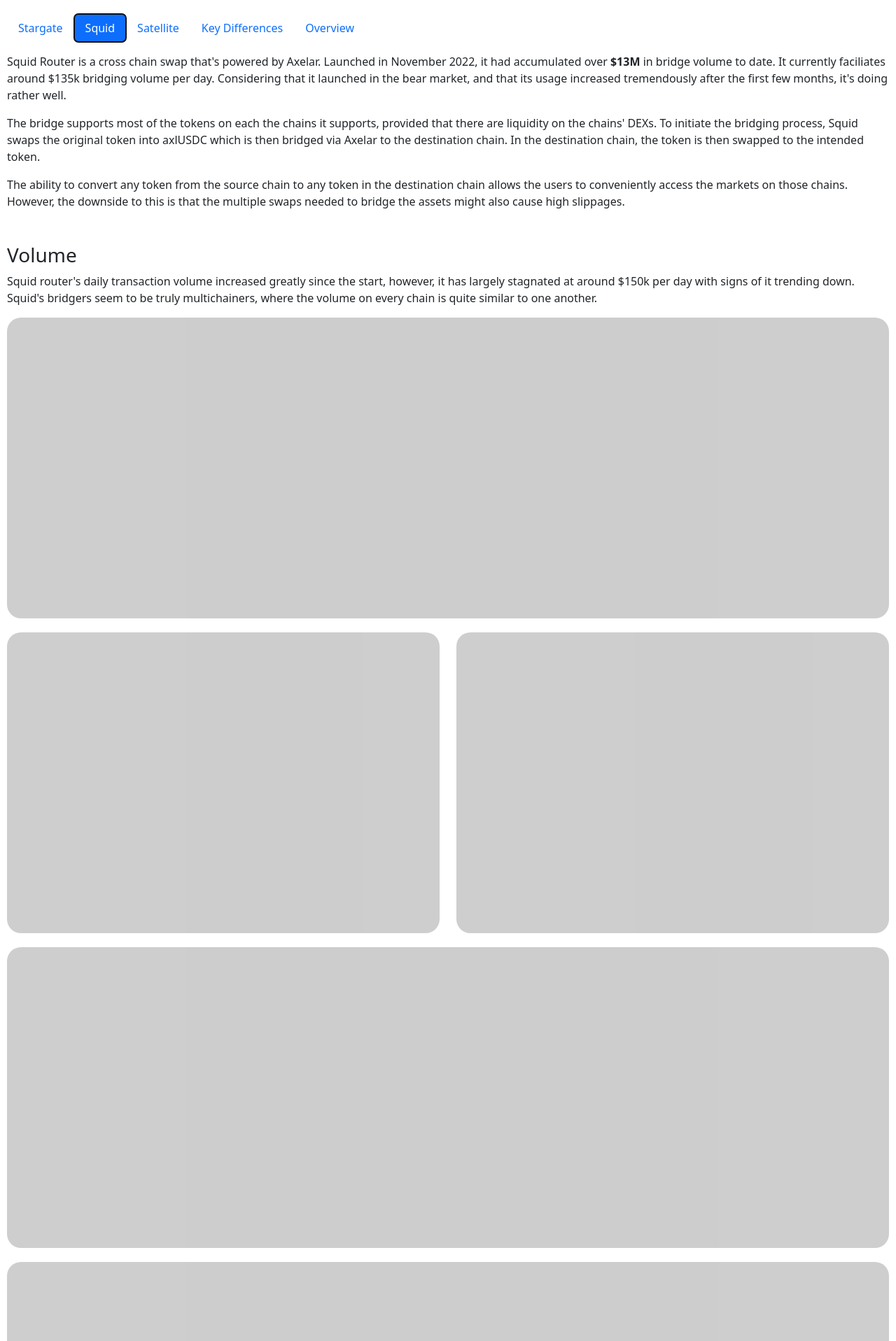
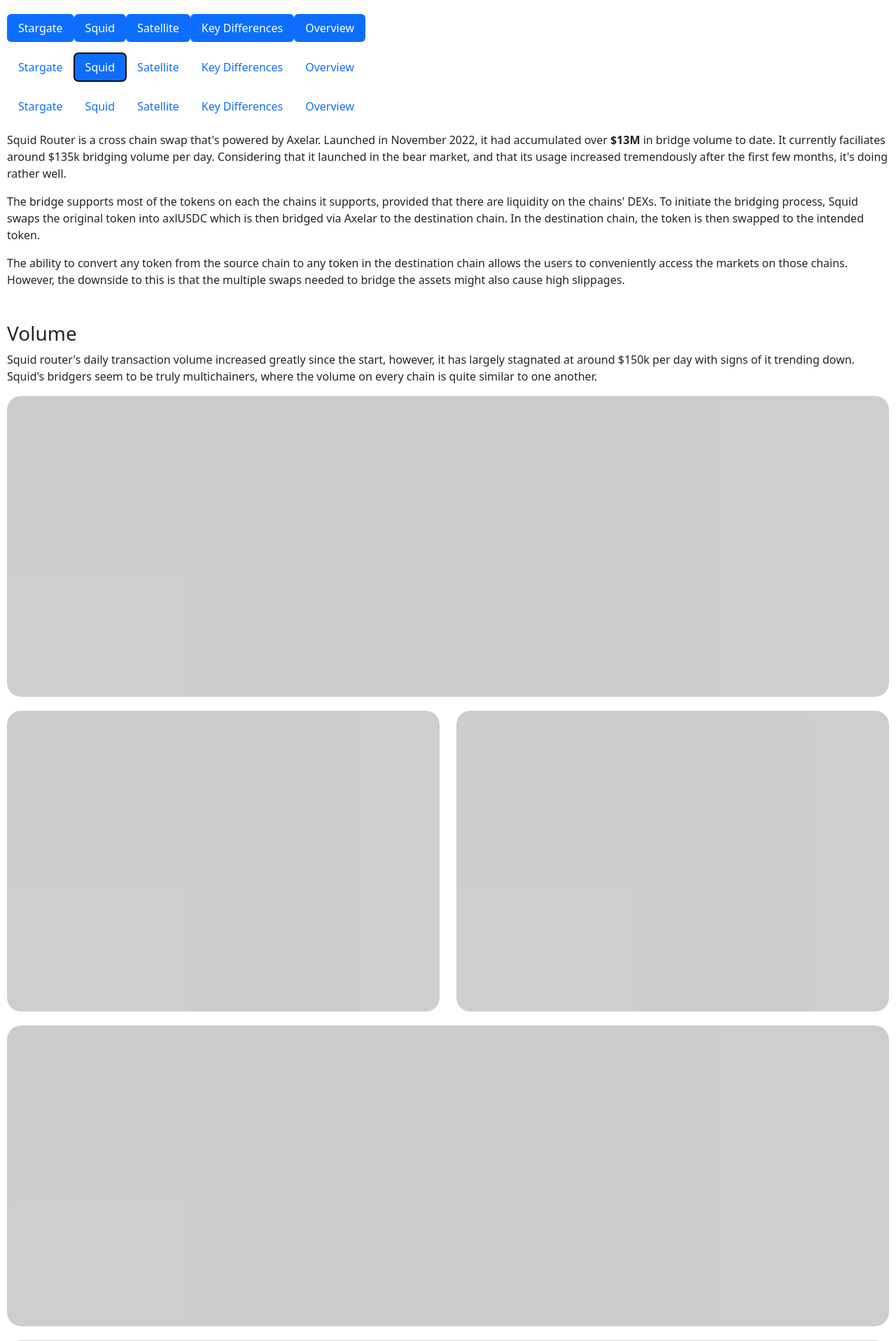
Before and after one commit to KidaCrypto/axelar-bridge-analysis, a Flask app: template website/templates/home.html in a window 1280 px wide, after a click on "Squid". Shown: the top 1917 px of the page at 70% size. Run offline with Flask 3, Linux system fonts and the light colour scheme; the template is opened without the code that fills it, so the values that code supplies are empty.

Commit message:
Added swap data Changed tabs to links

```diff
--- a/website/templates/home.html
+++ b/website/templates/home.html
@@ -36,21 +36,3 @@
 </div>
 
 {% endblock %}
-
-{% block script %}
-<script>
-    async function getGraphFromUrl(url) {
-        let data = await fetch(url);
-        return await data.json();
-    }
-
-    function sleep(ms) {
-        return new Promise(resolve => setTimeout(resolve, ms));
-    }
-
-    $(document).ready(async function(){
-        //let graphHtml = await fetch('/api/median');
-        //$('.graph-container').html(await graphHtml.text());
-    });
-</script>
-{% endblock %}
--- a/website/templates/layout.html
+++ b/website/templates/layout.html
@@ -59,9 +59,37 @@
   </head>
 <body>
 
+    <ul class="nav nav-pills mb-3" id="pills-tab">
+      <li class="nav-item">
+        <a href="/" class="nav-link" id="pills-stargate-tab">Stargate</a>
+      </li>
+      <li class="nav-item">
+        <a href="/squid" class="nav-link" id="pills-squid-tab">Squid</a>
+      </li>
+      <li class="nav-item">
+        <a href="/satellite" class="nav-link" id="pills-satellite-tab">Satellite</a>
+      </li>
+      <li class="nav-item">
+        <a href="/differences" class="nav-link" id="pills-key-differences-tab">Key Differences</a>
+      </li>
+      <li class="nav-item">
+        <a href="/overview" class="nav-link" id="pills-overview-tab">Overview</a>
+      </li>
+    </ul>
     {% block content %}{% endblock %}
     <!-- Bootstrap 5 -->
     <script src="https://cdn.jsdelivr.net/npm/bootstrap@5.2.0/dist/js/bootstrap.bundle.min.js" integrity="sha384-A3rJD856KowSb7dwlZdYEkO39Gagi7vIsF0jrRAoQmDKKtQBHUuLZ9AsSv4jD4Xa" crossorigin="anonymous"></script>
+
+    <script>
+        async function getGraphFromUrl(url) {
+            let data = await fetch(url);
+            return await data.json();
+        }
+
+        function sleep(ms) {
+            return new Promise(resolve => setTimeout(resolve, ms));
+        }
+    </script>
     {% block script %}{% endblock %}
 </body>
 </html>
--- a/website/templates/tab-key-differences.html
+++ b/website/templates/tab-key-differences.html
@@ -0,0 +1,12 @@
+{% extends("layout.html") %}
+{% block content %}
+{% endblock %}
+
+
+{% block script %}
+<script>
+    $(document).ready(async function(){
+        $('#pills-key-differences-tab').addClass('active');
+    });
+</script>
+{% endblock %}
--- a/website/templates/tab-overview.html
+++ b/website/templates/tab-overview.html
@@ -0,0 +1,12 @@
+{% extends("layout.html") %}
+{% block content %}
+{% endblock %}
+
+
+{% block script %}
+<script>
+    $(document).ready(async function(){
+        $('#pills-overview-tab').addClass('active');
+    });
+</script>
+{% endblock %}
--- a/website/templates/tab-satellite.html
+++ b/website/templates/tab-satellite.html
@@ -1,3 +1,5 @@
+{% extends("layout.html") %}
+{% block content %}
 <p>
     Axelar is a bridge that allows seamless cross chain transfers by utilizing their universal token wrappers. For example, USDC from the Ethereum mainnet can be wrapped into axlUSDC which can be bridged to any chain that Axelar supports, including to the Cosmos ecosystem. To date, Axelar had bridged over <strong>$2.2B</strong> in tokens across the EVM and Cosmos.
 </p>
@@ -45,16 +47,44 @@
 <div id="axelar_volume_by_token">
   <div class="loader"></div>
 </div>
+<h3 class="mt-5">Bridger Trading Activities</h3>
+<p>
+    From the graphs, it can be seen that Axelar users are mainly EVM chain users by volume in USD but due to Osmosis having low transaction fee, Osmosis currently has the highest swap transaction count for Axelar users. Axelar users mainly trade on Curve and Uniswap, while Osmosis lags a little bit behind these powerhouses. Judging from this, DeFi mostly happens on EVM chains even if DeFi on Cosmos is cheaper to execute.
+</p>
+<div id="axelar_user_trading_activities_total_amount_usd_date">
+  <div class="loader"></div>
+</div>
+<div id="axelar_user_trading_activities_total_amount_usd_platform">
+  <div class="loader"></div>
+</div>
+<div class="row">
+    <div class="col-sm-12 col-md-6">
+        <div id="axelar_user_trading_activities_total_amount_usd">
+            <div class="loader"></div>
+        </div>
+    </div>
+    <div class="col-sm-12 col-md-6">
+        <div id="axelar_user_trading_activities_total_tx_count">
+            <div class="loader"></div>
+        </div>
+    </div>
+</div>
 
 <div class="graph-container">
 
 </div>
+{% endblock %}
 
 
+
+{% block script %}
 <script>
     $(document).ready(async function(){
+        $('#pills-satellite-tab').addClass('active');
+
         let urls = [
             '/api/axelar_volume',
+            '/api/axelar_user_trading_activities',
         ];
 
         let graphs = await Promise.all(urls.map(url => getGraphFromUrl(url)));
@@ -83,3 +113,4 @@
         }); */
     });
 </script>
+{% endblock %}
--- a/website/templates/tab-squid.html
+++ b/website/templates/tab-squid.html
@@ -1,3 +1,5 @@
+{% extends("layout.html") %}
+{% block content %}
 <p>
     Squid Router is a cross chain swap that's powered by Axelar. Launched in November 2022, it had accumulated over <strong>$13M</strong> in bridge volume to date. It currently faciliates around $135k bridging volume per day. Considering that it launched in the bear market, and that its usage increased tremendously after the first few months, it's doing rather well.
 </p>
@@ -11,7 +13,7 @@
 <p>
     Squid router's daily transaction volume increased greatly since the start, however, it has largely stagnated at around $150k per day with signs of it trending down. Squid's bridgers seem to be truly multichainers, where the volume on every chain is quite similar to one another.
 </p>
-<div id="squid_volume_by_date_usd">
+<div id="squid_volume_by_date_usd" style="width: 100%">
   <div class="loader"></div>
 </div>
 <div class="row">
@@ -26,10 +28,10 @@
         </div>
     </div>
 </div>
-<div id="squid_volume_total_volume_by_source">
+<div id="squid_volume_total_volume_by_source" style="width: 100%">
   <div class="loader"></div>
 </div>
-<div id="squid_volume_by_token">
+<div id="squid_volume_by_token" style="width: 100%">
   <div class="loader"></div>
 </div>
 <h3 class="mt-5">Users</h3>
@@ -42,23 +44,50 @@
 <p>
     On 18 April 2022, Squid launched a <a href="https://twitter.com/squidrouter/status/1648267998669709312" target="_blank">Layer3 quest</a> which attracted a lot of new users to the platform. However, once the campaign ended, the user count returned to normal once again.
 </p>
-<div id="squid_volume_by_date_user">
+<div id="squid_volume_by_date_user" style="width: 100%">
   <div class="loader"></div>
 </div>
 <p>
     All in all, although the attempts failed to gain new users for the time being, gaining exposure from such attempts is never a bad thing.
 </p>
+<h3 class="mt-5">Bridger Trading Activities</h3>
+<p>
+    Squid users are mostly active on Polygon by transaction count, while the richer addresses lives in Ethereum (no surprise here). Other than that, Uniswap is the go-to DEX for them with a combined volume of $1B across Uniswap v2 and v3.
+</p>
+<div id="squid_user_trading_activities_total_amount_usd_date" style="width: 100%">
+  <div class="loader"></div>
+</div>
+<div id="squid_user_trading_activities_total_amount_usd_platform" style="width: 100%">
+  <div class="loader"></div>
+</div>
+<div class="row">
+    <div class="col-sm-12 col-md-6">
+        <div id="squid_user_trading_activities_total_amount_usd">
+            <div class="loader"></div>
+        </div>
+    </div>
+    <div class="col-sm-12 col-md-6">
+        <div id="squid_user_trading_activities_total_tx_count">
+            <div class="loader"></div>
+        </div>
+    </div>
+</div>
 
 
 <div class="graph-container">
 
 </div>
+{% endblock %}
 
 
+{% block script %}
 <script>
     $(document).ready(async function(){
+        $('#pills-squid-tab').addClass('active');
+
         let urls = [
             '/api/squid_volume',
+            '/api/squid_user_trading_activities',
         ];
 
         let graphs = await Promise.all(urls.map(url => getGraphFromUrl(url)));
@@ -87,3 +116,4 @@
         }); */
     });
 </script>
+{% endblock %}
--- a/website/templates/tab-stargate.html
+++ b/website/templates/tab-stargate.html
@@ -1,3 +1,5 @@
+{% extends("layout.html") %}
+{% block content %}
 <p>
     Stargate is a DeFi Bridge developed by LayerZero that allows users to bridge tokens across the chains. Launched in March 2022, it has since bridged over <strong>$5.55B</strong> worth of tokens to their destination chains, and in recent months, slowly gaining more momentum in daily bridging volume.
 </p>
@@ -231,10 +233,14 @@
 <div class="graph-container">
 
 </div>
+{% endblock %}
 
 
+{% block script %}
 <script>
     $(document).ready(async function(){
+        $('#pills-stargate-tab').addClass('active');
+
         let urls = [
             '/api/stargate_volume',
             '/api/stargate_token_stats',
@@ -273,3 +279,4 @@
         }); */
     });
 </script>
+{% endblock %}
```
Also changed, not shown: website/api.py (+171 -2 lines), website/views.py (+17 -1 lines).
